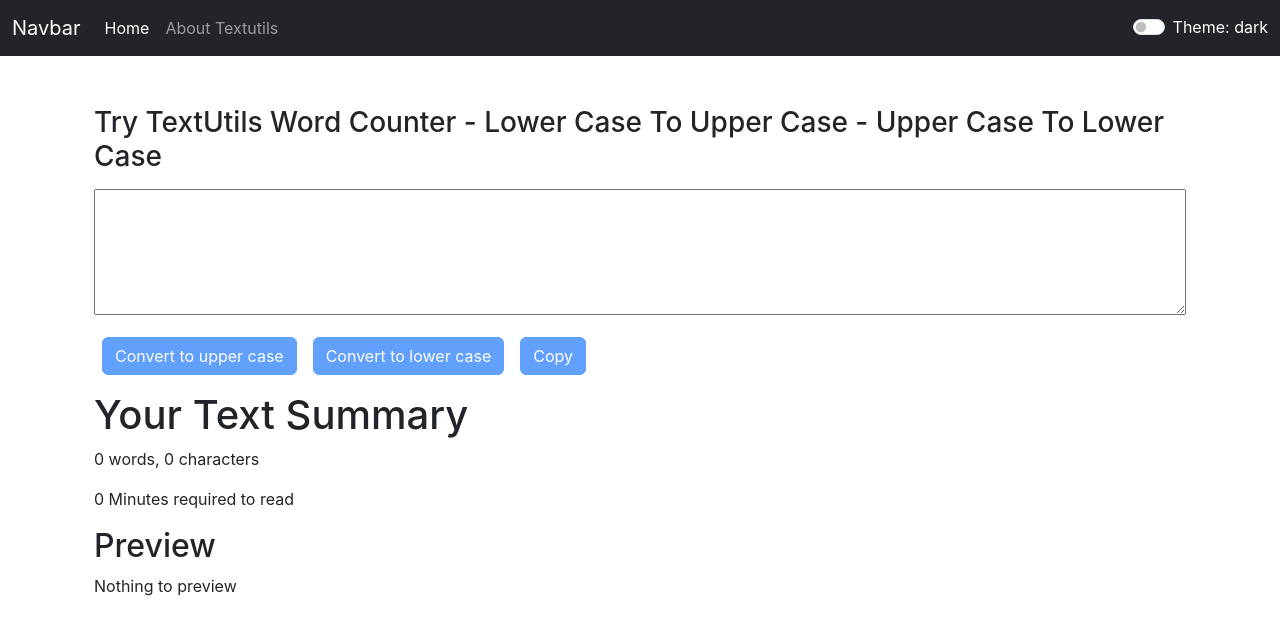
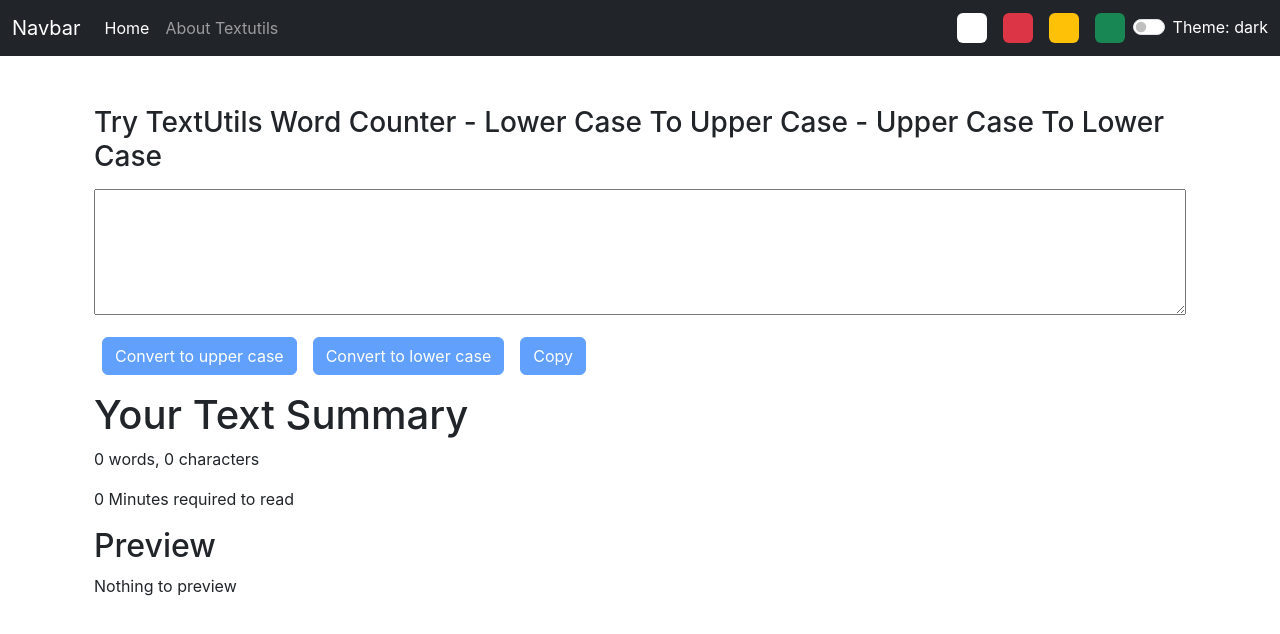
Before and after one commit to Princekumar-Mehta/textutils, a React (Create React App) app: page / in a window 1280 px wide. Shown: the top 634 px of the page. Built offline with nearby package versions, Linux system fonts and the light colour scheme.

Commit message:
multiple backgrounds

```diff
--- a/src/App.js
+++ b/src/App.js
@@ -22,7 +22,16 @@
       setAlert(null);
     }, 1000);
   };
-  const toggle = function () {
+  const removeClass = ()=>{
+document.body.classList.remove("bg-dark");
+document.body.classList.remove("bg-white");
+document.body.classList.remove("bg-danger");
+document.body.classList.remove("bg-success");
+  }
+  const toggle = function (cls) {
+    removeClass();
+    console.log(cls);
+    document.body.classList.add("bg-"+cls);
     if (theme === "dark") {
       setTheme("light");
      // document.title = "TextUtils Light Mode";
@@ -42,7 +51,7 @@
   return (
     <>
       <Router>
-        <div className={`bg-${theme === "dark" ? "white" : "black"}`}>
+        <div >
           <Navbar
             title="Navbar"
             aboutText="About Textutils"
--- a/src/components/Navbar.js
+++ b/src/components/Navbar.js
@@ -36,6 +36,11 @@
                 </Link>
               </li>
             </ul>
+            <div className="bg-dark rounded mx-2" onClick={()=>{props.toggle("dark")}} style={{width:'30px', height:'30px'}}></div>
+            <div className="bg-white rounded mx-2" onClick={()=>{props.toggle("white")}} style={{width:'30px', height:'30px'}}></div>
+            <div className="bg-danger rounded mx-2" onClick={()=>{props.toggle("danger")}} style={{width:'30px', height:'30px'}}></div>
+            <div className="bg-warning rounded mx-2" onClick={()=>{props.toggle("warning")}} style={{width:'30px', height:'30px'}}></div>
+            <div className="bg-success rounded mx-2" onClick={()=>{props.toggle("success")}} style={{width:'30px', height:'30px'}}></div>
             <div className="form-check form-switch">
               <input
                 className="form-check-input"
```
